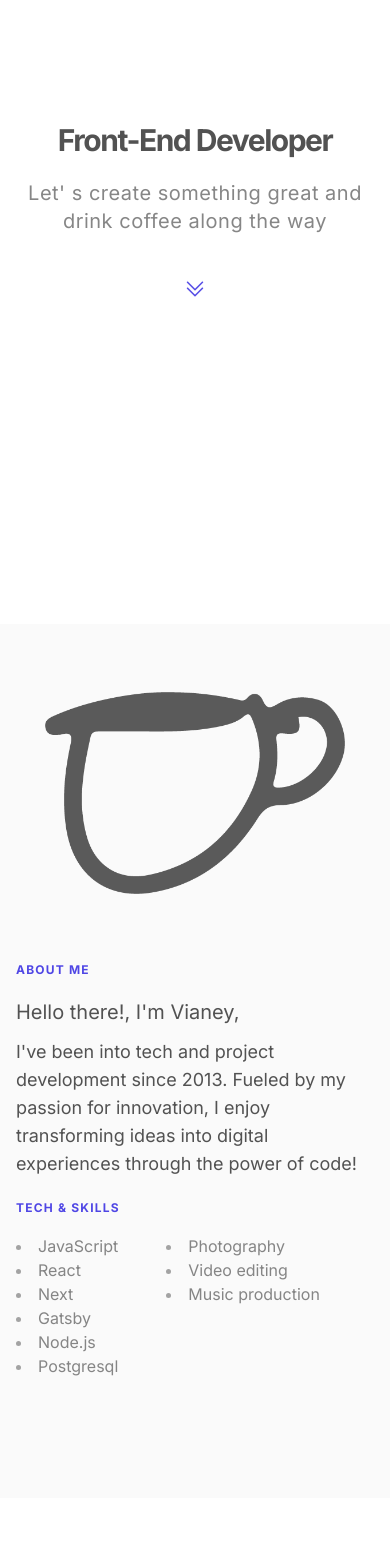
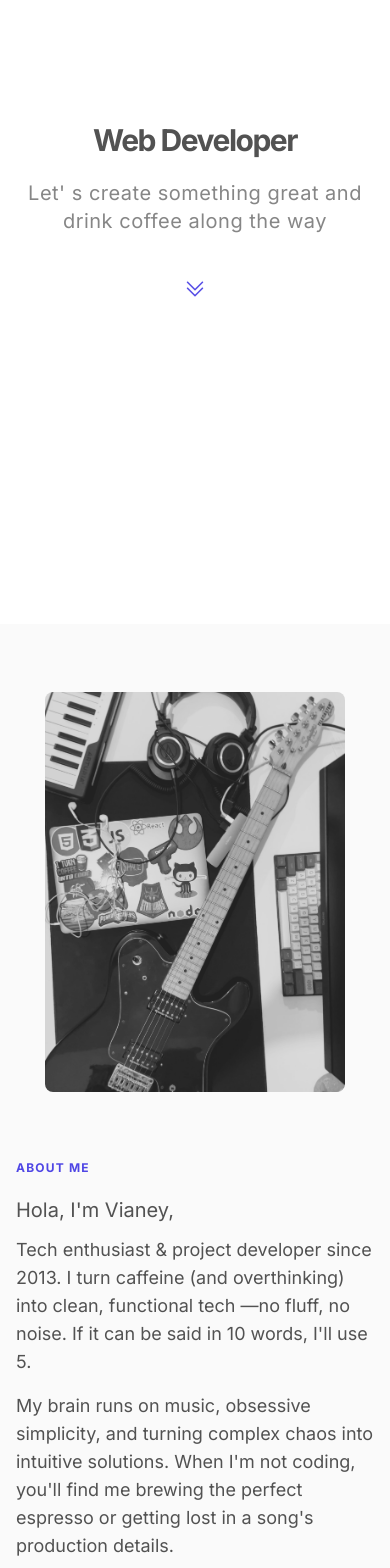
Before and after one commit to vianydev/vianydev.github.io, a Next.js app: page / in a window 390 px wide. Shown: the part 220-1788 px from the top of the page. Built offline with nearby package versions, Linux system fonts and the light colour scheme.

Commit message:
updated projects

```diff
--- a/src/assets/portfolio-projects.js
+++ b/src/assets/portfolio-projects.js
@@ -3,7 +3,7 @@
 export const himnapp = {
   name: 'himnapp',
   type: 'app web',
-  description: 'A web app for visualizing song lyrics.',
+  description: '',
   tags: [ 'html/css', 'javascript', 'gatsby', 'mui' ],
   image: "url(/image/himnapp-3.jpg)",
   urlRepo: 'https://github.com/vianydev/himnapp',
@@ -12,7 +12,7 @@ export const himnapp = {
 export const swmonse = {
   name: 'Spanish with monse',
   type: 'Website',
-  description: 'Designed and developed exclusively for Spanish teachers to showcase her services and expertise.',
+  description: '',
   tags: [ 'html/css', 'javascript', 'reactjs' ],
   image: "url(/image/swmonse-2.jpg)",
   urlRepo: 'https://github.com/vianydev/spanish-with-monse',
@@ -21,7 +21,7 @@ export const swmonse = {
 export const temperamentos = {
   name: 'Temperamentos',
   type: 'app web',
-  description: 'Interactive web app that analyzes your personality traits and presents personalized results.',
+  description: '',
   tags: [ 'html/css', 'javascript', 'nextjs', 'tailwind' ],
   image: "url(/image/temperamentos-2.jpg)",
   urlRepo: 'https://github.com/vianydev/temperamentos',
@@ -67,7 +67,7 @@ export const himnappweb = {
 export const jerezweb = {
   name: 'Jerez y asociados',
   type: 'web',
-  description: 'Website built according to the client\'s design',
+  description: '',
   tags: [ 'html/css', 'javascript', 'bootstrap' ],
   image: "url(/image/jerezweb-2.jpg)",
   urlRepo: '',
@@ -76,7 +76,7 @@ export const jerezweb = {
 export const sucval = {
   name: 'SUCVAL',
   type: 'web',
-  description: 'Website built according to the client\'s design',
+  description: '',
   tags: [ 'html/css', 'javascript', 'bootstrap' ],
   image: "url(/image/sucval.jpg)",
   urlRepo: 'https://github.com/vianydev/sucval',
@@ -85,7 +85,7 @@ export const sucval = {
 export const algodon = {
   name: 'Algodón de Azucar',
   type: 'web',
-  description: 'Website built according to the client\'s design',
+  description: '',
   tags: [ 'html/css', 'javascript', 'bootstrap' ],
   image: "url(/image/algodon.jpg)",
   urlRepo: 'https://github.com/vianydev/algodon-de-azucar',
@@ -95,7 +95,7 @@ export const algodon = {
 export const losdaners = {
   name: 'Los Daners',
   type: 'web',
-  description: 'Website built according to the client\'s design',
+  description: '',
   tags: [ 'html/css', 'javascript', 'bootstrap' ],
   image: "url(/image/los-daners-1.jpg)",
   urlRepo: 'https://github.com/vianydev/losdaners',
@@ -105,7 +105,7 @@ export const losdaners = {
 export const localespalmitas = {
   name: 'Locales Palmitas',
   type: 'web',
-  description: 'Website built according to the client\'s design',
+  description: '',
   tags: [ 'html/css', 'javascript', 'bootstrap' ],
   image: "url(/image/localespalmitas.jpg)",
   urlRepo: 'https://github.com/vianydev/localespalmitas',
--- a/src/components/about-me.js
+++ b/src/components/about-me.js
@@ -12,13 +12,12 @@ const AboutMe = () => {
                 <div className="relative">
                   <Image
                     className="object-cover object-center mx-auto rounded-lg filter contrast-75"
-                    // src="/image/profile-3.jpg"
-                    src="/image/vianey-icon1.png"
+                    src="/image/img_v_3.jpg"
                     placeholder='empty'
                     priority={true}
                     width={300}
                     height={300}
-                    alt="cup logo picture"
+                    alt=" logo picture"
                   />
 
                 </div>
@@ -31,8 +30,14 @@ const AboutMe = () => {
               About me
             </span>
             <h1 className="mb-4 text-xl font-normal leading-none text-neutral-600 md:text-2xl">
-              <span className="font-normal">Hello there!, I&#39;m</span> Vianey,
-              <p className="text-lg mt-4 tracking-normal"> I&#39;ve been into tech and project development since 2013. Fueled by my passion for innovation, I enjoy transforming ideas into digital experiences through the power of code!</p>
+              <span className="font-normal">Hola, I&#39;m</span> Vianey,
+              <p className="text-lg mt-4 tracking-normal">
+                Tech enthusiast & project developer since 2013. I turn caffeine (and overthinking) into clean, functional tech —no fluff, no noise. If it can be said in 10 words, I&#39;ll use 5.
+              </p>
+              <p className="text-lg mt-4 tracking-normal">
+                My brain runs on music, obsessive simplicity, and turning complex chaos into intuitive solutions.
+                When I&#39;m not coding, you&#39;ll find me brewing the perfect espresso or getting lost in a song&#39;s production details.
+              </p>
 
             </h1>
 
--- a/src/components/contact-section.js
+++ b/src/components/contact-section.js
@@ -7,10 +7,11 @@ const ContactSection = () => {
       <div className="mx-auto px-1 max-w-7xl md:px-28 py-20 grid grid-cols-1 items-center">
 
         <div className="px-6 py-10 text-center">
-          <h1 className="text-3xl font-semibold  text-neutral-600 lg:text-4xl capitalize">Get in touch
+          <h1 className="text-3xl font-semibold  text-neutral-600 lg:text-4xl capitalize">
+            Let’s build something meaningful
           </h1>
           <p className="mt-4 mx-auto pb-8 sm:w-2/3 text-lg text-neutral-600/80">
-            Got a project idea brewing in your mind or just want to say hello? Please, drop me an email. Looking forward to connecting!
+          Got an idea you can't stop thinking about? Let's build it right - email me.
           </p>
           <CopyButton textToCopy='vianydev@gmail.com'>
             vianydev@gmail.com
--- a/src/components/hero.js
+++ b/src/components/hero.js
@@ -9,7 +9,7 @@ const Hero = () => {
           {/* Hello there */}
         </h2>
         <h1 className="max-w-5xl text-3xl font-bold leading-none capitalize tracking-tighter text-neutral-600 md:text-5xl lg:text-6xl lg:max-w-7xl">
-          Front-end developer
+          Web Developer
           {/* <br className="hidden lg:block" />
           <span className="text-neutral-600/70"> Digital Media Consultant</span> */}
         </h1>
```
Also changed, not shown: public/image/img_v_3.jpg (added).
